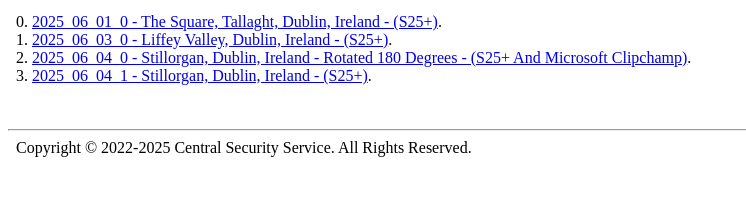
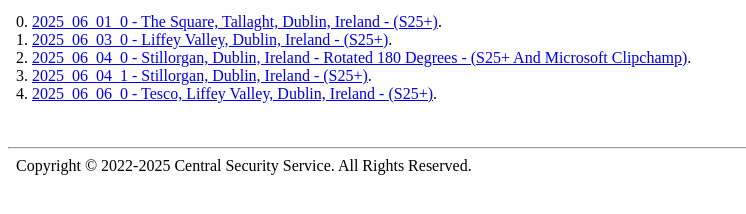
Before and after one commit to CentralSecurityService-Global/CentralSecurityService-WebSite-Source, a plain HTML site: page Investigate.html in a window 1280 px wide. Shown: the part 292-506 px from the top of the page, without its empty margins (0-746 px from the left). Drawn offline with Linux system fonts and the light colour scheme.

Commit message:
chore: Added Tesco, Liffey Valley.

```diff
--- a/Investigate.html
+++ b/Investigate.html
@@ -67,6 +67,8 @@
 
             &nbsp;&nbsp;3. <a target="_blank" href="https://youtu.be/4veAudVmrlk">2025_06_04_1 - Stillorgan, Dublin, Ireland - (S25+)</a>.<br />
 
+            &nbsp;&nbsp;4. <a target="_blank" href="https://youtu.be/u8gaUxAoAXg">2025_06_06_0 - Tesco, Liffey Valley, Dublin, Ireland - (S25+)</a>.<br />
+
             <br /><br />
         </main>
 
```
